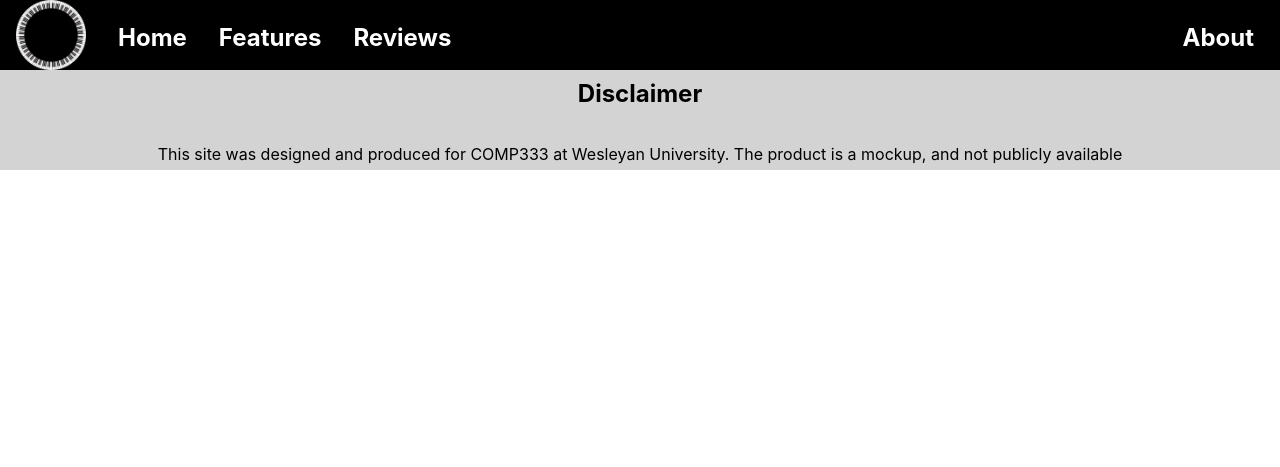
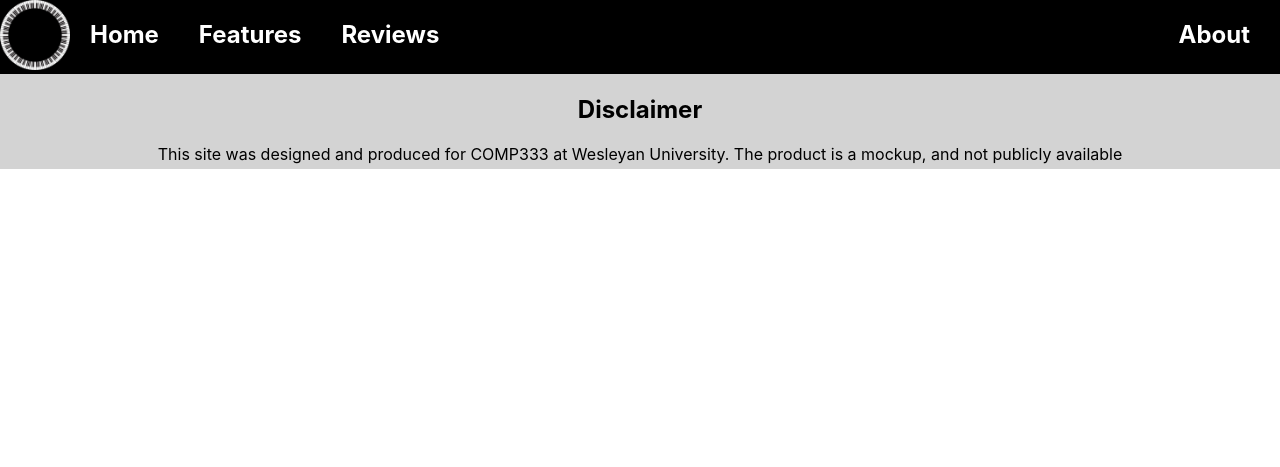
Before and after one commit to saolep/COMP333-HW1, a plain HTML site: page index.html in a window 1280 px wide. Shown: the top 467 px of the page. Drawn offline with Linux system fonts and the light colour scheme.

Commit message:
simplified navbar and scaling

```diff
--- a/style.css
+++ b/style.css
@@ -4,62 +4,49 @@ body {
     background-color: white;
     font-family: -apple-system, BlinkMacSystemFont, 'Segoe UI', Roboto, Oxygen, Ubuntu, Cantarell, 'Open Sans', 'Helvetica Neue', sans-serif;
     margin: 0;
-    padding: 0;
-    text-align: center;
 }
 
 #disclaimer {
-    margin-top: 70px;
     color: black;
     background-color: lightgray;
-    line-height: 2;
+    text-align: center;
+    padding: 1px;
+    padding-bottom: 5px;
 }
-
-#disclaimer p {
-}
-
 
 #navbar ul {
     list-style-type: none;
     margin: 0;
-    position: fixed;
+    padding: 0;
     top: 0;
+    position: sticky;
     width: 100%;
-    padding: 0;
     overflow: hidden;
-    height: 70px;
     background-color: black;
 }
 
 #navbar li {
     float: left;
-    height: 100px;
 }
 
-
 #navbar li a {
-    display: block;
+    display: inline-block;
     color: white;
     font-size: x-large;
     font-weight: bold;
-    padding: 14px 16px;
+    padding: 20px;
     text-decoration: none;
-    height: 70px;
-    line-height: 2;
-    text-align: center;
 }
 
 #navbar li img {
-    display: block;
-    padding: 0px 16px;
     height: 70px;
-    }
+}
 
 #navbar li a:hover {
     background-color: rgb(70, 73, 73);
-  }
+}
 
 
 #test {
       font-size: 2000%;
-  }
+}
```
Also changed, not shown: index.html (+3 -0 lines).
